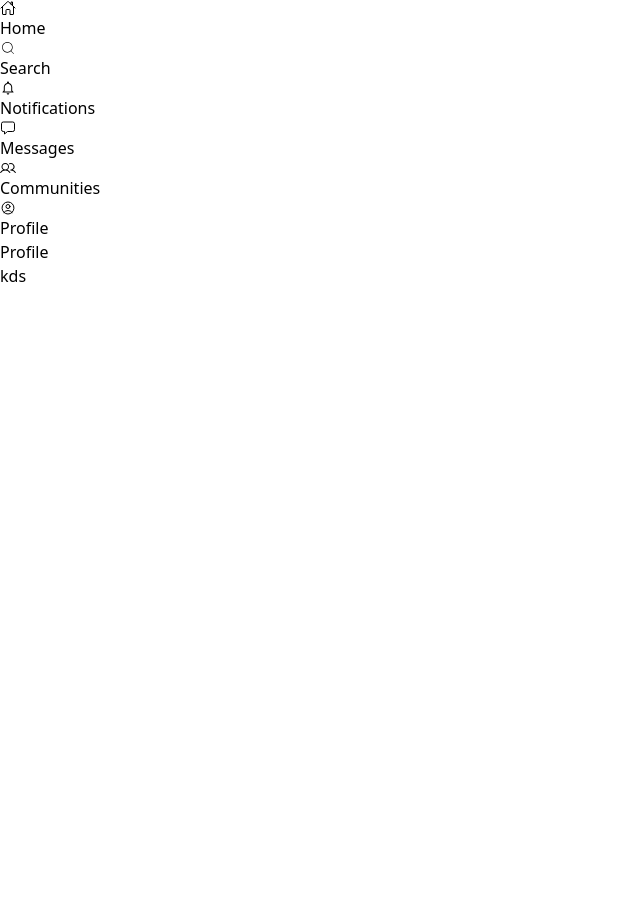
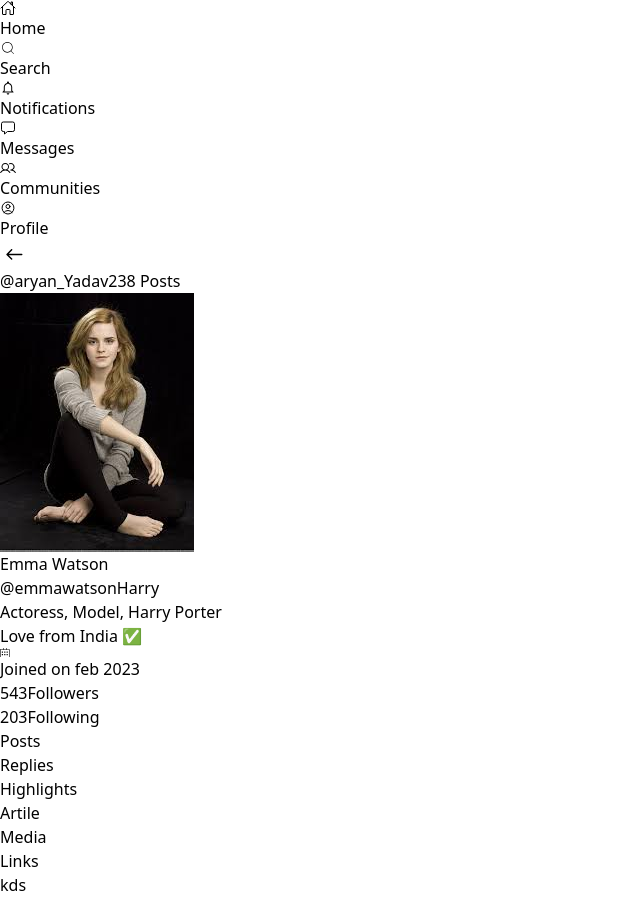
Before and after one commit to codervinod123/tweet_here_frontend, a React (Vite) app: page /profile in a window 1280 px wide. Shown: the whole page, without its empty margins (0-640 px from the left). Before the commit the page ends 800 px from the top, so only its background shows below. Built offline with nearby package versions, Linux system fonts and the light colour scheme; no server answers.

Commit message:
profile content added

```diff
--- a/src/components/pages/Profile.jsx
+++ b/src/components/pages/Profile.jsx
@@ -1,9 +1,87 @@
-import React from 'react'
+import React,{useEffect,useState} from 'react'
+import { IoIosArrowRoundBack } from "react-icons/io";
+import IMG from "../../../src/assets/harmayni.png"
+import { SlCalender } from "react-icons/sl";
+import TweetContent from './TweetContent';
+import Tweet from '../Tweet';
+import axios from 'axios';
 
 const Profile = () => {
-  return (
-    <div>Profile</div>
-  )
+
+  const [tweet,setTweet]=useState([]);
+
+  useEffect(()=>{
+      getTweets();
+  },[])
+
+  const getTweets=async()=>{
+         const res=await axios.get("http://localhost:3001/api/v1/tweet");
+         setTweet(res.data.data);
+         console.log(res.data.data);
+  }
+
+
+    return (
+        <div className='lg:col-span-3 col-span-3 overflow-y-auto relative'>
+
+            <div className='flex justify-between py-3 px-8 backdrop-blur sticky top-0 z-10'>
+                <div className='flex items-center gap-x-6'>
+                    <IoIosArrowRoundBack size={"1.8rem"}/>
+                    <div className='flex flex-col leading-[14px]'>
+                      <span className='font-semibold'>@aryan_Yadav</span>
+                      <span className='text-gray-600 text-sm'>238 Posts</span>
+                    </div>
+                </div>
+            </div>
+
+            <div className='h-[200px] bg-gray-500 relative'>
+
+            </div>
+
+            <div className='box-border relative top-[-50px] px-8 text-white'>
+
+               <div className='box-border border-2 border-slate-700 h-[100px] w-[100px] rounded-full'>
+                 <img className='rounded-full box-border h-[100px] w-[100px]' src={IMG} alt="" />
+               </div>
+
+               <div className='pt-4 leading-[16px]'>
+                 <h1 className='font-bold'>Emma Watson</h1>
+                 <h1 className='text-thin text-gray-600'>@emmawatsonHarry</h1>
+               </div>
+
+               <div className='pt-3'>
+                 <h1 className='text-sm'>Actoress, Model, Harry Porter</h1>
+                 <h1 className='text-sm'>Love from India ✅</h1>
+               </div>
+
+               <div className='pt-3 flex items-center gap-x-2'>
+                  <SlCalender size={".6rem"}/>
+                  <p className='text-[12px] text-thin text-gray-600'>Joined on feb 2023</p>
+               </div>
+
+               <div className='pt-3 flex items-center gap-x-2'>
+                   <p className='text-[12px] text-thin text-white font-semibold'>543<span className='px-1 text-gray-600 font-normal'>Followers</span></p>
+                   <p className='text-[12px] text-thin text-white font-semibold'>203<span className='px-1 text-gray-600 font-normal'>Following</span></p>
+               </div>
+
+            </div>
+
+            <div className='box-border border-b px-8 text-white'>
+                <ul className='flex justify-between'>
+                    <li className='text-gray-600 font-semibold'>Posts</li>
+                    <li className='text-gray-600 font-semibold'>Replies</li>
+                    <li className='text-gray-600 font-semibold'>Highlights</li>
+                    <li className='text-gray-600 font-semibold'>Artile</li>
+                    <li className='text-gray-600 font-semibold'>Media</li>
+                    <li className='text-gray-600 font-semibold'>Links</li>
+                </ul>
+            </div>
+
+            <Tweet tweet={tweet} />
+
+
+        </div>
+    )
 }
 
 export default Profile
```
Also changed, not shown: src/assets/harmayni.png (added).
